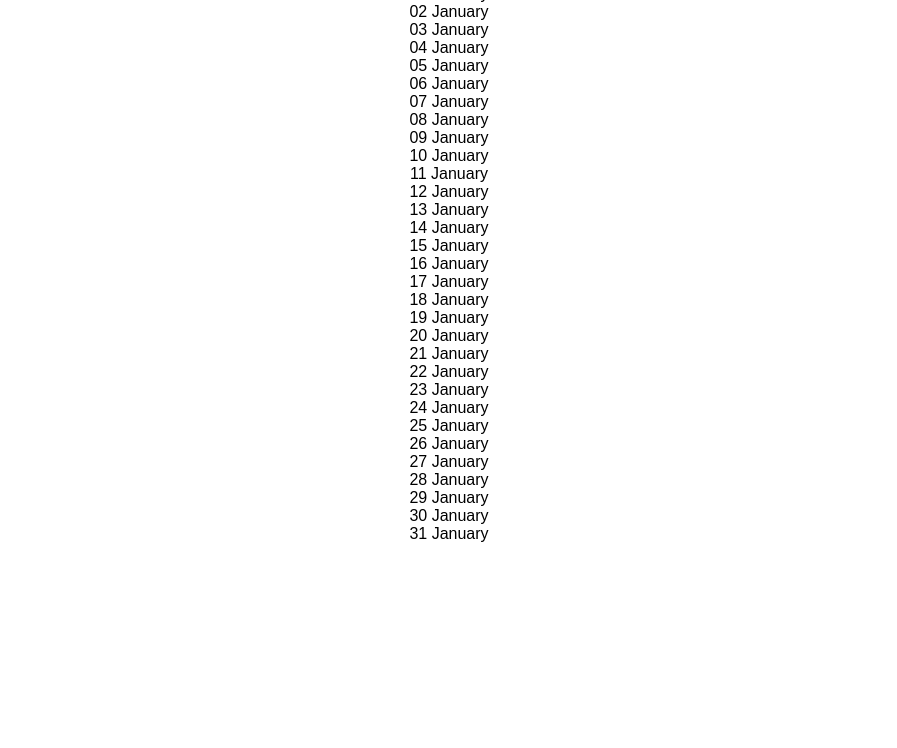
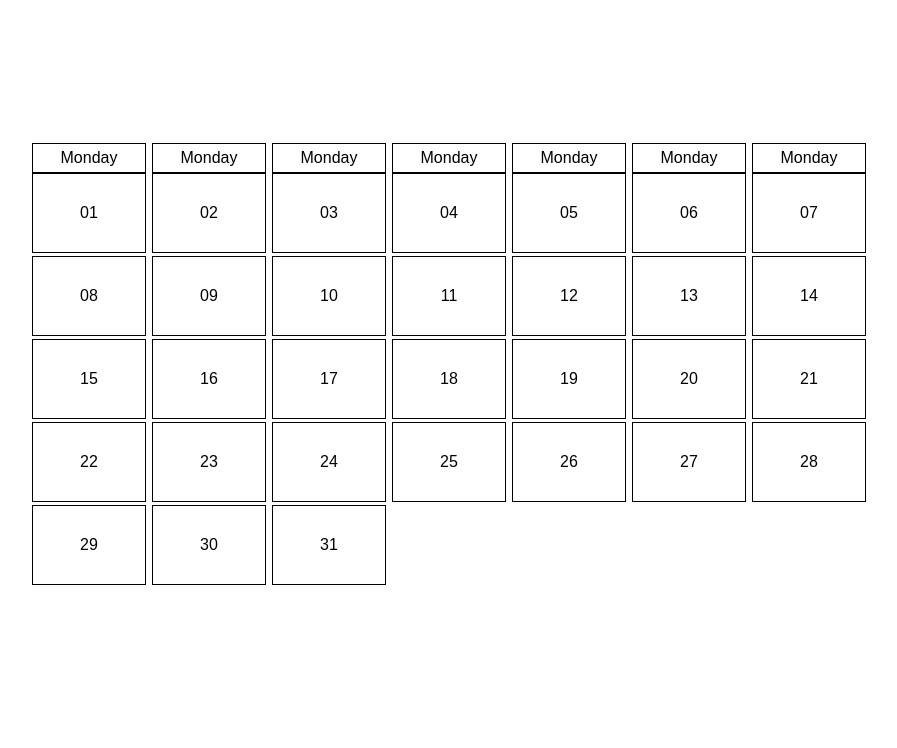
Before and after one commit to Vincenzo-Laveneziana/ajax-ex-calendar, a plain HTML site: page index.html in a window 1280 px wide. Shown: the part 52-800 px from the top of the page, without its empty margins (191-1088 px from the left). Drawn offline with nearby package versions, Linux system fonts and the light colour scheme; no server answers.

Commit message:
start markup calendar

```diff
--- a/css/main.css
+++ b/css/main.css
@@ -1,3 +1,4 @@
+/* General */
 * {
     margin: 0;
     padding: 0;
@@ -9,15 +10,57 @@ body {
     user-select: none;
 }
 
+/* Utility */
+.flex{
+    display: flex;
+}
+
+.flex-vertical-center{
+    display: flex;
+    align-items: center;
+}
+
+.flex-center-center{
+    display: flex;
+    justify-content: center;
+    align-items: center;
+}
+
+.full-page{
+    height: calc(100vh - 40px);
+}
+
 .container {
-    margin: 0 auto;
     text-align: center;
 }
+
+/* body */
 
 h1{
     display: inline-block;
 }
 
+.month-list{
+    display: grid;
+    grid-template-columns: repeat(7, 120px);
+    list-style: none;
+}
+
+.month-list li{
+    border: 1px solid black;
+    height: 80px;
+    margin: 0 3px 3px;
+    display: flex;
+    flex-direction: column;
+    align-items: center;
+    justify-content: center
+}
+
+.month-list li.d-day{
+    height: 30px;
+    margin: 0 3px;
+}
+
 li.holiday {
     color: red;
 }
--- a/index.html
+++ b/index.html
@@ -9,19 +9,29 @@
 
 <body>
 
-    <div class="container">
+    <div class="container flex-center-center">
         <button class="prev">Prev</button>
         <h1 class="month"></h1>
         <button class="next">Next</button>
+    </div>
 
-        <ul class="month-list"></ul>
+    <div class="container flex-center-center full-page">
+        <ul class="month-list">
+            <li class="d-day">Monday</li>
+            <li class="d-day">Monday</li>
+            <li class="d-day">Monday</li>
+            <li class="d-day">Monday</li>
+            <li class="d-day">Monday</li>
+            <li class="d-day">Monday</li>
+            <li class="d-day">Monday</li>
+        </ul>
     </div>
 
 
     <!-- TEMPLATES HANDLEBARS -->
     <script id="day-template" type="text/x-handlebars-template">
         <li class="{{ class }}" data-complete-date="{{ completeDate }}">
-            {{ day }}
+            <span>{{ day }}</span>
         </li>
     </script>
 
--- a/js/main.js
+++ b/js/main.js
@@ -18,14 +18,17 @@ $(document).ready(function () {
     var source = $('#day-template').html();
     var template = Handlebars.compile(source);
 
+    prev.hide();
     // print giorno
     printMonth(template, baseMonth);
 
     // ottieni festività mese corrente
     printHoliday(baseMonth);
 
+    //mesi successivi
+    next.click(function(){
+        prev.show();
 
-    next.click(function() {
         if(baseMonth.month() < 11){
             console.log(baseMonth.month())
             baseMonth = baseMonth.add(1,"M");
@@ -36,10 +39,26 @@ $(document).ready(function () {
             if(baseMonth.month() == 11 ){
                 console.log("entrato")
                 next.hide();
-
             }
         }
+    });
 
+    //mesi precedenti
+    prev.click(function(){
+        next.show();
+
+        if(baseMonth.month() > 0){
+            console.log(baseMonth.month())
+            baseMonth = baseMonth.subtract(1,"M");
+            $('.month-list').children().remove();
+            printMonth(template, baseMonth);
+            printHoliday(baseMonth);
+
+            if(baseMonth.month() == 0 ){
+                console.log("entrato")
+                prev.hide();
+            }
+        }
     });
 
 }); // <-- End doc ready
@@ -72,7 +91,7 @@ function printMonth(template, date) {
         // imposta dati template
         var context = {
             class: 'day',
-            day: thisDate.format('DD MMMM'),
+            day: thisDate.format('DD'),
             completeDate: thisDate.format('YYYY-MM-DD')
         };
 
@@ -102,7 +121,7 @@ function printHoliday(date) {
 
                 if(listItem) {
                     listItem.addClass('holiday');
-                    listItem.text( listItem.text() + ' - ' + thisHoliday.name );
+                    listItem.html( "<span>" + listItem.text() + "</span> " + "<span>" + thisHoliday.name + "</span> ");
                 }
             }
         },
```
